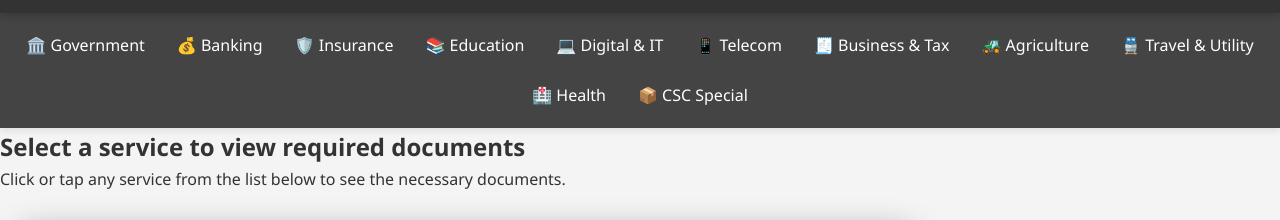
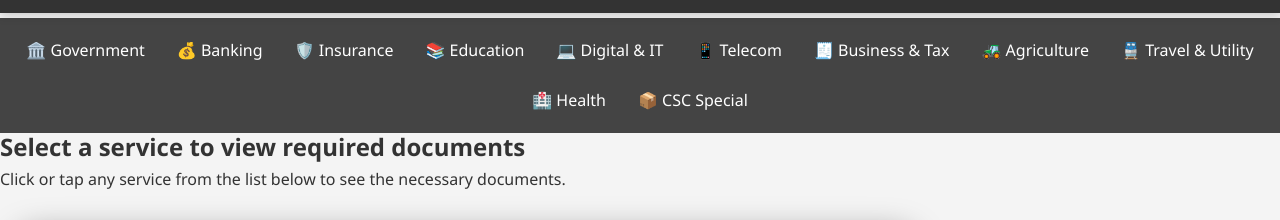
Before and after one commit to akshayxt/CSC_Services, a plain HTML site: page index.html in a window 1280 px wide. Shown: the part 580-800 px from the top of the page. Drawn offline with nearby package versions, Linux system fonts and the light colour scheme.

Commit message:
Update sticky-nav CSS positioning and shadow
Changed .sticky-nav from sticky to relative positioning, adjusted top offset, and modified box-shadow color and opacity. This likely addresses layout or visual issues with the navigation bar.

```diff
--- a/index.css
+++ b/index.css
@@ -86,7 +86,7 @@ body { font-family: 'Segoe UI', Arial, sans-serif; background: var(--bg); color:
 .header-actions button { background: none; border: none; font-size: 1.8rem; cursor: pointer; padding: 0 1rem; }
 
 .sticky-nav {
-    position: sticky; top: 68px; background: var(--nav-bg); z-index: 999; box-shadow: 0 2px 8px rgba(0,0,0,0.1);
+    position: relative; top: 5px; background: var(--nav-bg); z-index: 999; box-shadow: 0 2px 8px rgba(97, 96, 96, 0);
 }
 
 .sticky-nav ul {
```
